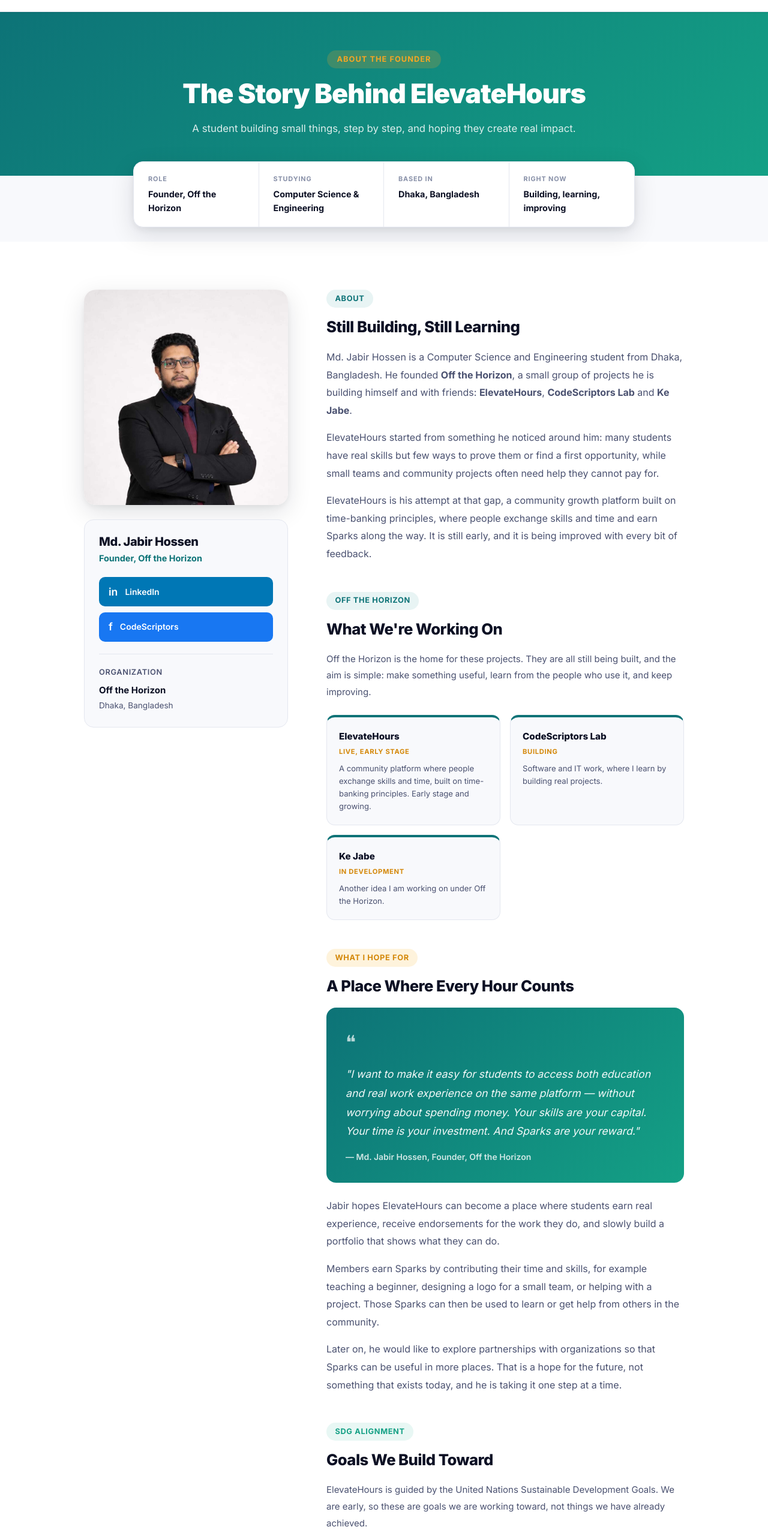
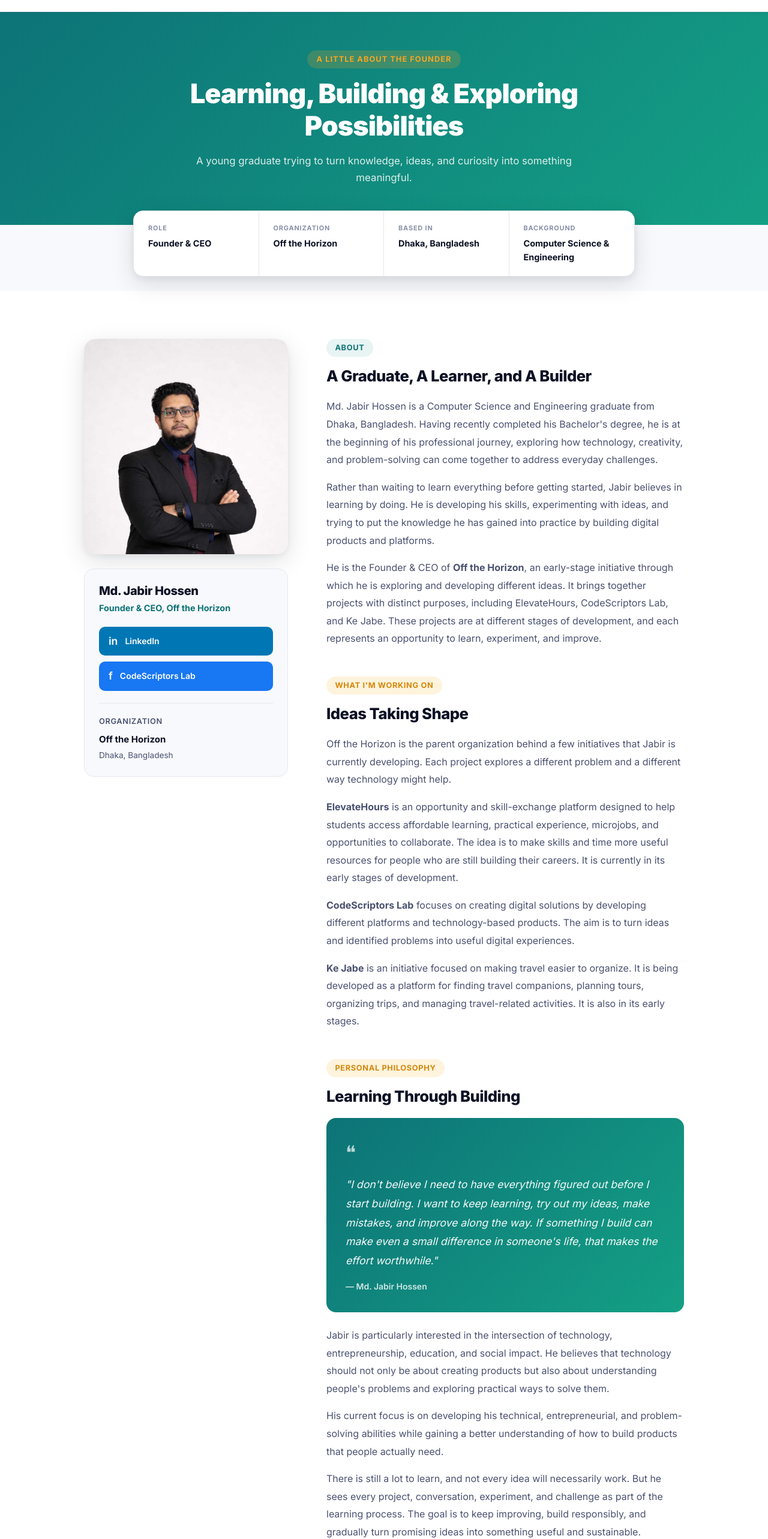
Before and after one commit to Ja-b-ir/ElevateHours, a Next.js app: page /founder in a window 1280 px wide. Shown: the part 62-2628 px from the top of the page at 60% size. Built offline with nearby package versions, Linux system fonts and the light colour scheme.

Commit message:
Update page.js

```diff
--- a/src/app/founder/page.js
+++ b/src/app/founder/page.js
@@ -1,12 +1,6 @@
+
 'use client'
 import Logo from '@/components/Logo'
-
-// Edit these one-liners any time. Keep them honest and short.
-const VENTURES = [
-  { name: 'ElevateHours', desc: 'A community platform where people exchange skills and time, built on time-banking principles. Early stage and growing.', status: 'Live, early stage', link: '/' },
-  { name: 'CodeScriptors Lab', desc: 'Software and IT work, where I learn by building real projects.', status: 'Building' },
-  { name: 'Ke Jabe', desc: 'Another idea I am working on under Off the Horizon.', status: 'In development' },
-]
 
 export default function FounderPage() {
   return (
@@ -42,13 +36,13 @@ export default function FounderPage() {
             fontSize: '0.8rem', fontWeight: 700, marginBottom: '1rem',
             letterSpacing: '0.08em', textTransform: 'uppercase'
           }}>
-            About the Founder
+            A Little About the Founder
           </div>
           <h1 style={{ fontSize: 'clamp(1.8rem, 4vw, 2.8rem)', fontWeight: 900, letterSpacing: '-0.02em', lineHeight: 1.2 }}>
-            The Story Behind ElevateHours
+            Learning, Building & Exploring Possibilities
           </h1>
           <p style={{ opacity: 0.85, marginTop: '1rem', fontSize: '1.05rem', lineHeight: 1.7 }}>
-            A student building small things, step by step, and hoping they create real impact.
+            A young graduate trying to turn knowledge, ideas, and curiosity into something meaningful.
           </p>
         </div>
       </section>
@@ -61,10 +55,10 @@ export default function FounderPage() {
           overflow: 'hidden'
         }}>
           {[
-            { label: 'Role', value: 'Founder, Off the Horizon' },
-            { label: 'Studying', value: 'Computer Science & Engineering' },
+            { label: 'Role', value: 'Founder & CEO' },
+            { label: 'Organization', value: 'Off the Horizon' },
             { label: 'Based In', value: 'Dhaka, Bangladesh' },
-            { label: 'Right Now', value: 'Building, learning, improving' },
+            { label: 'Background', value: 'Computer Science & Engineering' },
           ].map((f, i) => (
             <div key={i} style={{ padding: '1.25rem 1.5rem', borderRight: i < 3 ? '1px solid var(--border)' : 'none' }}>
               <div style={{ fontSize: '0.68rem', fontWeight: 700, color: 'var(--text-3)', textTransform: 'uppercase', letterSpacing: '0.08em', marginBottom: '0.3rem' }}>{f.label}</div>
@@ -93,7 +87,7 @@ export default function FounderPage() {
               }}>
                 <img
                   src="/founder.jpg"
-                  alt="Md. Jabir Hossen — Founder of Off the Horizon"
+                  alt="Md. Jabir Hossen — Founder & CEO of Off the Horizon"
                   style={{ width: '100%', height: 'auto', display: 'block' }}
                   onError={(e) => {
                     e.target.style.display = 'none'
@@ -111,7 +105,7 @@ export default function FounderPage() {
               <div style={{ background: 'var(--surface-2)', borderRadius: 16, padding: '1.5rem', border: '1px solid var(--border)' }}>
                 <h2 style={{ fontWeight: 800, fontSize: '1.25rem', marginBottom: '0.2rem', color: 'var(--text)' }}>Md. Jabir Hossen</h2>
                 <div style={{ color: 'var(--brand)', fontWeight: 700, fontSize: '0.9rem', marginBottom: '1.25rem' }}>
-                  Founder, Off the Horizon
+                  Founder & CEO, Off the Horizon
                 </div>
 
                 <div style={{ display: 'flex', flexDirection: 'column', gap: '0.6rem' }}>
@@ -127,7 +121,7 @@ export default function FounderPage() {
                     background: '#1877F2', color: 'white', padding: '0.65rem 1rem',
                     borderRadius: 10, fontWeight: 600, fontSize: '0.875rem', textDecoration: 'none'
                   }}>
-                    <span style={{ fontSize: '1.1rem' }}>f</span> CodeScriptors
+                    <span style={{ fontSize: '1.1rem' }}>f</span> CodeScriptors Lab
                   </a>
                 </div>
 
@@ -141,6 +135,7 @@ export default function FounderPage() {
 
             {/* Content */}
             <div>
+              {/* About */}
               <div style={{ marginBottom: '3rem' }}>
                 <div style={{
                   display: 'inline-block', background: 'var(--brand-light)', color: 'var(--brand)',
@@ -151,45 +146,48 @@ export default function FounderPage() {
                   About
                 </div>
                 <h2 style={{ fontSize: '1.6rem', fontWeight: 800, marginBottom: '1.25rem', letterSpacing: '-0.02em', color: 'var(--text)' }}>
-                  Still Building, Still Learning
+                  A Graduate, A Learner, and A Builder
                 </h2>
                 <div style={{ color: 'var(--text-2)', lineHeight: 1.85, fontSize: '1rem' }}>
                   <p style={{ marginBottom: '1rem' }}>
-                    Md. Jabir Hossen is a Computer Science and Engineering student from Dhaka, Bangladesh. He founded <strong>Off the Horizon</strong>, a small group of projects he is building himself and with friends: <strong>ElevateHours</strong>, <strong>CodeScriptors Lab</strong> and <strong>Ke Jabe</strong>.
+                    Md. Jabir Hossen is a Computer Science and Engineering graduate from Dhaka, Bangladesh. Having recently completed his Bachelor's degree, he is at the beginning of his professional journey, exploring how technology, creativity, and problem-solving can come together to address everyday challenges.
                   </p>
                   <p style={{ marginBottom: '1rem' }}>
-                    ElevateHours started from something he noticed around him: many students have real skills but few ways to prove them or find a first opportunity, while small teams and community projects often need help they cannot pay for.
+                    Rather than waiting to learn everything before getting started, Jabir believes in learning by doing. He is developing his skills, experimenting with ideas, and trying to put the knowledge he has gained into practice by building digital products and platforms.
                   </p>
                   <p>
-                    ElevateHours is his attempt at that gap, a community growth platform built on time-banking principles, where people exchange skills and time and earn Sparks along the way. It is still early, and it is being improved with every bit of feedback.
+                    He is the Founder & CEO of <strong>Off the Horizon</strong>, an early-stage initiative through which he is exploring and developing different ideas. It brings together projects with distinct purposes, including ElevateHours, CodeScriptors Lab, and Ke Jabe. These projects are at different stages of development, and each represents an opportunity to learn, experiment, and improve.
                   </p>
                 </div>
               </div>
 
-              {/* Off the Horizon */}
+              {/* Projects */}
               <div style={{ marginBottom: '3rem' }}>
                 <div style={{
-                  display: 'inline-block', background: 'var(--brand-light)', color: 'var(--brand)',
+                  display: 'inline-block', background: 'var(--amber-light)', color: 'var(--amber-dark)',
                   padding: '0.3rem 0.9rem', borderRadius: 999,
                   fontSize: '0.8rem', fontWeight: 700, marginBottom: '1rem',
                   letterSpacing: '0.05em', textTransform: 'uppercase'
                 }}>
-                  Off the Horizon
+                  What I'm Working On
                 </div>
                 <h2 style={{ fontSize: '1.6rem', fontWeight: 800, marginBottom: '1.25rem', letterSpacing: '-0.02em', color: 'var(--text)' }}>
-                  What We're Working On
+                  Ideas Taking Shape
                 </h2>
-                <p style={{ color: 'var(--text-2)', lineHeight: 1.85, marginBottom: '1.5rem' }}>
-                  Off the Horizon is the home for these projects. They are all still being built, and the aim is simple: make something useful, learn from the people who use it, and keep improving.
-                </p>
-                <div style={{ display: 'grid', gridTemplateColumns: 'repeat(auto-fill, minmax(200px, 1fr))', gap: '1rem' }}>
-                  {VENTURES.map((v, i) => (
-                    <div key={i} style={{ background: 'var(--surface-2)', borderRadius: 14, padding: '1.25rem', border: '1px solid var(--border)', borderTop: '4px solid var(--brand)' }}>
-                      <div style={{ fontWeight: 800, fontSize: '0.95rem', marginBottom: '0.3rem', color: 'var(--text)' }}>{v.name}</div>
-                      <div style={{ fontSize: '0.7rem', fontWeight: 700, color: 'var(--amber-dark)', textTransform: 'uppercase', letterSpacing: '0.06em', marginBottom: '0.5rem' }}>{v.status}</div>
-                      <p style={{ color: 'var(--text-2)', fontSize: '0.82rem', lineHeight: 1.6 }}>{v.desc}</p>
-                    </div>
-                  ))}
+
+                <div style={{ color: 'var(--text-2)', lineHeight: 1.85, fontSize: '1rem' }}>
+                  <p style={{ marginBottom: '1rem' }}>
+                    Off the Horizon is the parent organization behind a few initiatives that Jabir is currently developing. Each project explores a different problem and a different way technology might help.
+                  </p>
+                  <p style={{ marginBottom: '1rem' }}>
+                    <strong>ElevateHours</strong> is an opportunity and skill-exchange platform designed to help students access affordable learning, practical experience, microjobs, and opportunities to collaborate. The idea is to make skills and time more useful resources for people who are still building their careers. It is currently in its early stages of development.
+                  </p>
+                  <p style={{ marginBottom: '1rem' }}>
+                    <strong>CodeScriptors Lab</strong> focuses on creating digital solutions by developing different platforms and technology-based products. The aim is to turn ideas and identified problems into useful digital experiences.
+                  </p>
+                  <p>
+                    <strong>Ke Jabe</strong> is an initiative focused on making travel easier to organize. It is being developed as a platform for finding travel companions, planning tours, organizing trips, and managing travel-related activities. It is also in its early stages.
+                  </p>
                 </div>
               </div>
 
@@ -201,10 +199,10 @@ export default function FounderPage() {
                   fontSize: '0.8rem', fontWeight: 700, marginBottom: '1rem',
                   letterSpacing: '0.05em', textTransform: 'uppercase'
                 }}>
-                  What I Hope For
+                  Personal Philosophy
                 </div>
                 <h2 style={{ fontSize: '1.6rem', fontWeight: 800, marginBottom: '1.25rem', letterSpacing: '-0.02em', color: 'var(--text)' }}>
-                  A Place Where Every Hour Counts
+                  Learning Through Building
                 </h2>
 
                 <div style={{
@@ -213,22 +211,22 @@ export default function FounderPage() {
                 }}>
                   <div style={{ fontSize: '2rem', marginBottom: '0.75rem', opacity: 0.7 }}>❝</div>
                   <p style={{ fontSize: '1.1rem', lineHeight: 1.8, fontStyle: 'italic', opacity: 0.95 }}>
-                    "I want to make it easy for students to access both education and real work experience on the same platform — without worrying about spending money. Your skills are your capital. Your time is your investment. And Sparks are your reward."
+                    "I don't believe I need to have everything figured out before I start building. I want to keep learning, try out my ideas, make mistakes, and improve along the way. If something I build can make even a small difference in someone's life, that makes the effort worthwhile."
                   </p>
                   <div style={{ marginTop: '1rem', opacity: 0.8, fontSize: '0.875rem', fontWeight: 600 }}>
-                    — Md. Jabir Hossen, Founder, Off the Horizon
+                    — Md. Jabir Hossen
                   </div>
                 </div>
 
                 <div style={{ color: 'var(--text-2)', lineHeight: 1.85, fontSize: '1rem' }}>
                   <p style={{ marginBottom: '1rem' }}>
-                    Jabir hopes ElevateHours can become a place where students earn real experience, receive endorsements for the work they do, and slowly build a portfolio that shows what they can do.
+                    Jabir is particularly interested in the intersection of technology, entrepreneurship, education, and social impact. He believes that technology should not only be about creating products but also about understanding people's problems and exploring practical ways to solve them.
                   </p>
                   <p style={{ marginBottom: '1rem' }}>
-                    Members earn Sparks by contributing their time and skills, for example teaching a beginner, designing a logo for a small team, or helping with a project. Those Sparks can then be used to learn or get help from others in the community.
+                    His current focus is on developing his technical, entrepreneurial, and problem-solving abilities while gaining a better understanding of how to build products that people actually need.
                   </p>
                   <p>
-                    Later on, he would like to explore partnerships with organizations so that Sparks can be useful in more places. That is a hope for the future, not something that exists today, and he is taking it one step at a time.
+                    There is still a lot to learn, and not every idea will necessarily work. But he sees every project, conversation, experiment, and challenge as part of the learning process. The goal is to keep improving, build responsibly, and gradually turn promising ideas into something useful and sustainable.
                   </p>
                 </div>
               </div>
@@ -241,20 +239,20 @@ export default function FounderPage() {
                   fontSize: '0.8rem', fontWeight: 700, marginBottom: '1rem',
                   letterSpacing: '0.05em', textTransform: 'uppercase'
                 }}>
-                  SDG Alignment
+                  Areas of Interest
                 </div>
                 <h2 style={{ fontSize: '1.6rem', fontWeight: 800, marginBottom: '1.25rem', letterSpacing: '-0.02em', color: 'var(--text)' }}>
-                  Goals We Build Toward
+                  Technology With a Purpose
                 </h2>
                 <p style={{ color: 'var(--text-2)', lineHeight: 1.85, marginBottom: '1.5rem' }}>
-                  ElevateHours is guided by the United Nations Sustainable Development Goals. We are early, so these are goals we are working toward, not things we have already achieved.
+                  Jabir is interested in exploring how his work can contribute to broader social and development goals. These are areas he hopes to learn more about and make a meaningful contribution to through his projects.
                 </p>
                 <div style={{ display: 'grid', gridTemplateColumns: 'repeat(auto-fill, minmax(200px, 1fr))', gap: '1rem' }}>
                   {[
-                    { sdg: 'SDG 4', title: 'Quality Education', desc: 'Helping learners find educators and mentors, so knowledge is easier to reach.', color: 'var(--red)' },
-                    { sdg: 'SDG 8', title: 'Decent Work & Growth', desc: 'Helping people build experience, endorsements and portfolios that can support real work.', color: 'var(--amber)' },
-                    { sdg: 'SDG 10', title: 'Reduced Inequalities', desc: 'Reducing the money barrier between people with talent and the chance to use it.', color: 'var(--brand-mid)' },
-                    { sdg: 'SDG 17', title: 'Partnerships for Goals', desc: 'Hoping to work with organizations, NGOs and institutions as the community grows.', color: 'var(--brand)' },
+                    { sdg: 'SDG 4', title: 'Quality Education', desc: 'Exploring ways to make learning resources, knowledge, and educational opportunities more accessible.', color: 'var(--red)' },
+                    { sdg: 'SDG 8', title: 'Decent Work & Growth', desc: 'Creating pathways for skill development, practical experience, and access to work opportunities.', color: 'var(--amber)' },
+                    { sdg: 'SDG 10', title: 'Reduced Inequalities', desc: 'Exploring how digital platforms can help reduce barriers to learning and opportunities.', color: 'var(--brand-mid)' },
+                    { sdg: 'SDG 17', title: 'Partnerships for Goals', desc: 'Learning to build meaningful collaborations between individuals, organizations, and communities.', color: 'var(--brand)' },
                   ].map((item, i) => (
                     <div key={i} style={{
                       background: 'var(--surface-2)', borderRadius: 14, padding: '1.25rem',
@@ -277,18 +275,18 @@ export default function FounderPage() {
                 border: '1px solid var(--border)', textAlign: 'center'
               }}>
                 <h3 style={{ fontWeight: 800, fontSize: '1.2rem', marginBottom: '0.5rem', color: 'var(--text)' }}>
-                  Join Us Early
+                  Let's Learn and Build Together
                 </h3>
                 <p style={{ color: 'var(--text-2)', fontSize: '0.95rem', marginBottom: '1.5rem', lineHeight: 1.6 }}>
-                  ElevateHours is just getting started. If you like the idea, join, try it out and tell us how to make it better.
+                  Always open to connecting with people who enjoy sharing ideas, learning new things, collaborating, and working on meaningful projects.
                 </p>
-                <a href="/auth/signup" style={{
+                <a href="https://www.linkedin.com/in/md-jabir-hossen/" target="_blank" rel="noopener noreferrer" style={{
                   display: 'inline-block', background: 'var(--brand)', color: 'white',
                   padding: '0.85rem 2rem', borderRadius: 10, fontWeight: 700,
                   fontSize: '1rem', textDecoration: 'none',
                   boxShadow: 'var(--shadow-brand)'
                 }}>
-                  Start Earning Sparks →
+                  Connect on LinkedIn →
                 </a>
               </div>
             </div>
@@ -303,7 +301,7 @@ export default function FounderPage() {
             <Logo height={26} linkTo="/" forceTheme="dark" />
           </div>
           <div style={{ opacity: 0.5, fontSize: '0.85rem' }}>
-            A project of Off the Horizon · Built by <a href="https://www.facebook.com/codescriptors/" target="_blank" rel="noopener noreferrer" style={{ color: 'var(--amber)', fontWeight: 600 }}>CodeScriptors Lab</a>
+            An initiative of <a href="https://www.facebook.com/codescriptors/" target="_blank" rel="noopener noreferrer" style={{ color: 'var(--amber)', fontWeight: 600 }}>Off the Horizon</a>
           </div>
         </div>
       </footer>
```
